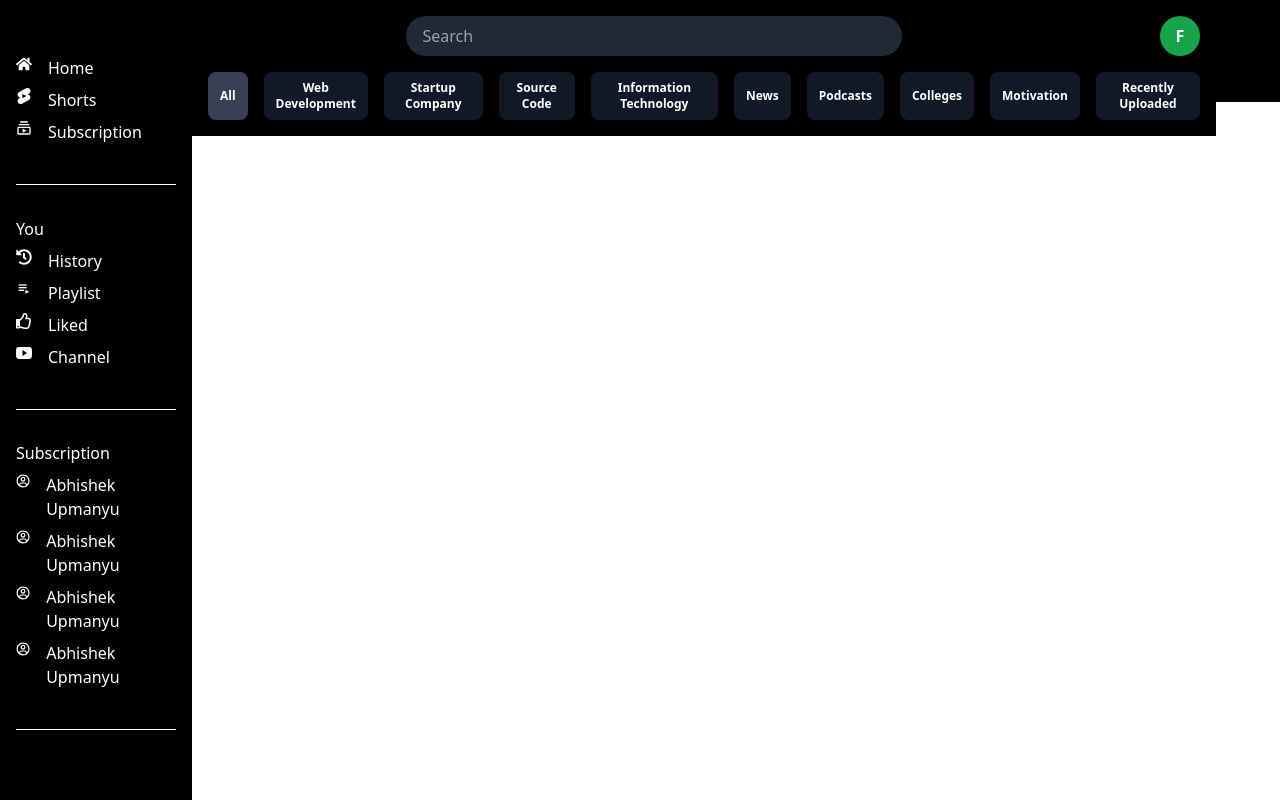
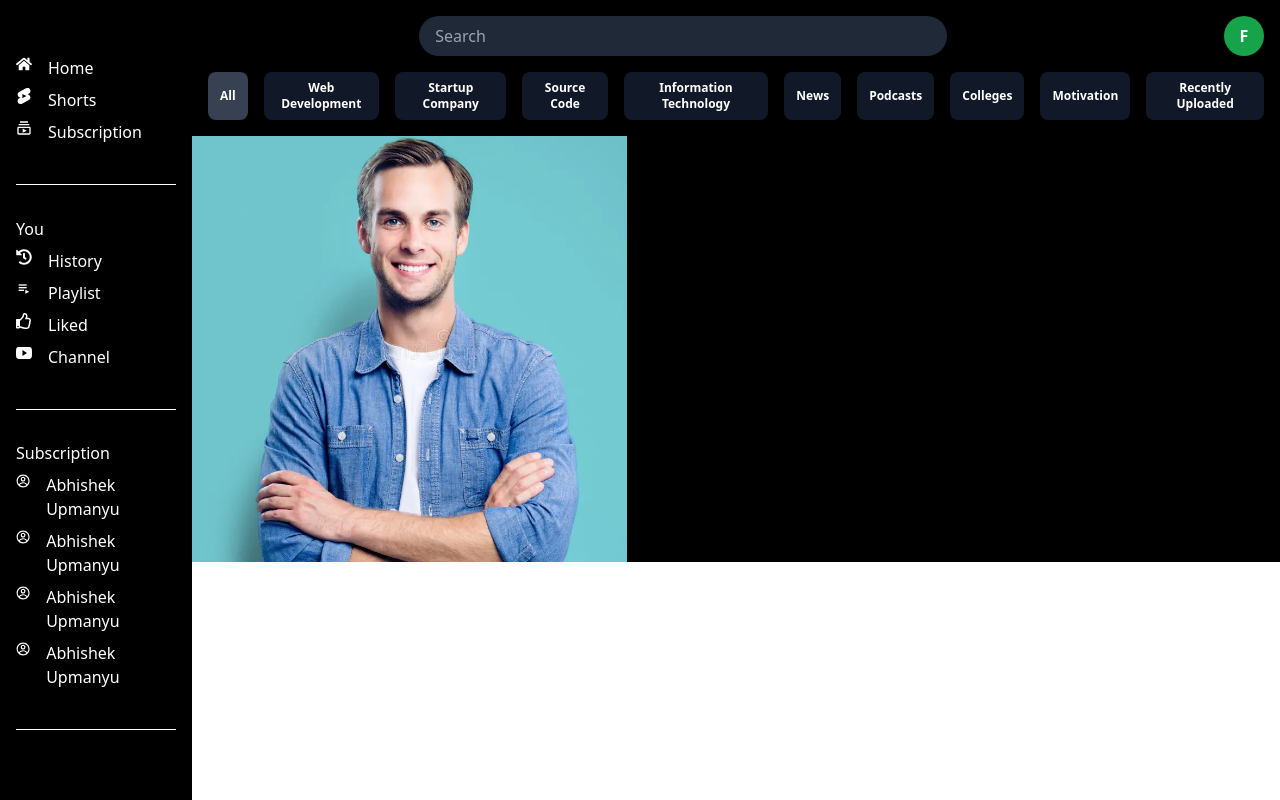
Before and after one commit to suthakaranburaj/ClipVerse, a React (Create React App) app in the folder client/: page /userchannel in a window 1280 px wide. Built offline with nearby package versions, Linux system fonts and the light colour scheme.

Commit message:
routing of userchannel done!

```diff
--- a/client/src/App.js
+++ b/client/src/App.js
@@ -1,11 +1,22 @@
+import { createBrowserRouter, createRoutesFromElements, RouterProvider, Route } from "react-router-dom";
 import LayoutPage from "./pages/Layout/LayoutPage";
+import HomePage from './pages/Homepage/HomePage';
+import UserChannel from "./pages/UserChannel/UserChannel";
+
+// Define the routes
+const router = createBrowserRouter(
+    createRoutesFromElements(
+        <Route path='/' element={<LayoutPage />}>
+            <Route index element={<HomePage />} />
+            <Route path='userchannel' element={<UserChannel />} />
+        </Route>
+    )
+);
 
 function App() {
-  return (
-    <>
-      <LayoutPage />
-    </>
-  );
+    return (
+        <RouterProvider router={router} />
+    );
 }
 
 export default App;
--- a/client/src/components/SearchBar/SearchBar.jsx
+++ b/client/src/components/SearchBar/SearchBar.jsx
@@ -11,7 +11,7 @@ function SearchBar() {
                     placeholder="Search"
                     className="bg-gray-800 text-white rounded-full px-4 py-2 focus:outline-none w-[50%] ml-[20%]"
                 />
-                <Link to='/UserChannelName'>
+                <Link to='/userchannel'>
                     <button className="rounded-full bg-green-600 w-10 h-10 flex items-center justify-center text-white font-bold">
                     F
                     </button>
--- a/client/src/index.js
+++ b/client/src/index.js
@@ -9,9 +9,7 @@ import './index.css';
 const root = ReactDOM.createRoot(document.getElementById('root'));
 root.render(
   <React.StrictMode>
-    <BrowserRouter>
       <App />
-    </BrowserRouter>
   </React.StrictMode>
 );
 
--- a/client/src/pages/Layout/Layout.scss
+++ b/client/src/pages/Layout/Layout.scss
@@ -4,7 +4,7 @@
     position: fixed;
     margin-left: 15%;
     height: 10%;
-    width: 80%;
+    width: 85%;
     background-color: $background-color;
     z-index: 2;
 }
@@ -22,7 +22,7 @@
     .right-side {
         margin-top:8%;
         margin-left: 15%;
-        width: 80%;
+        width: 85%;
         display: flex;
         flex-direction: column;
         background-color: black;
--- a/client/src/pages/Layout/LayoutPage.js
+++ b/client/src/pages/Layout/LayoutPage.js
@@ -1,10 +1,8 @@
-import React from 'react'
-import { Routes, Route } from 'react-router-dom';
+import React from 'react';
+import { Outlet } from 'react-router-dom';
 
 import Navbar from '../../components/Navbar/Navbar';
-import HomePage from '../Homepage/HomePage';
 import SearchBar from '../../components/SearchBar/SearchBar';
-import UserPage from '../UserChannel/UserChannel.jsx';
 import './Layout.scss';
 
 function LayoutPage() {
@@ -18,14 +16,11 @@ function LayoutPage() {
                     <Navbar />
                 </div>
                 <div className='right-side'>
-                    <Routes>
-                        <Route path='/' element={<HomePage />} />
-                        <Route path='/UserChannelName' element={<UserPage/>} />
-                    </Routes>
+                    <Outlet />
                 </div>
             </div>
         </>
     )
 }
 
-export default LayoutPage
+export default LayoutPage;
--- a/client/src/pages/UserChannel/UserChannel.jsx
+++ b/client/src/pages/UserChannel/UserChannel.jsx
@@ -1,11 +1,12 @@
 import React from 'react'
-
+import image4 from '../../assets/profile_pic.webp'
 function UserChannel() {
-  return (
-    <div className='UserChannel-Container'>
-
-    </div>
-  )
+    return (
+        <div className='h-full bg-black'>
+            <p>SUthakar</p>
+            <img className='w-[40%] ' src={image4} alt="" />
+        </div>
+    )
 }
 
 export default UserChannel
--- a/client/src/pages/UserChannel/UserChannel.scss
+++ b/client/src/pages/UserChannel/UserChannel.scss
@@ -1,5 +1,3 @@
-// .UserChannel-Container{
-//     background-color: black;
-//     width: 85%;
-//     height:90%;
-// }
+*{
+    background-color: black;
+}
```
Also changed, not shown: 1 other file (tests, documents, lock files or other folders).
